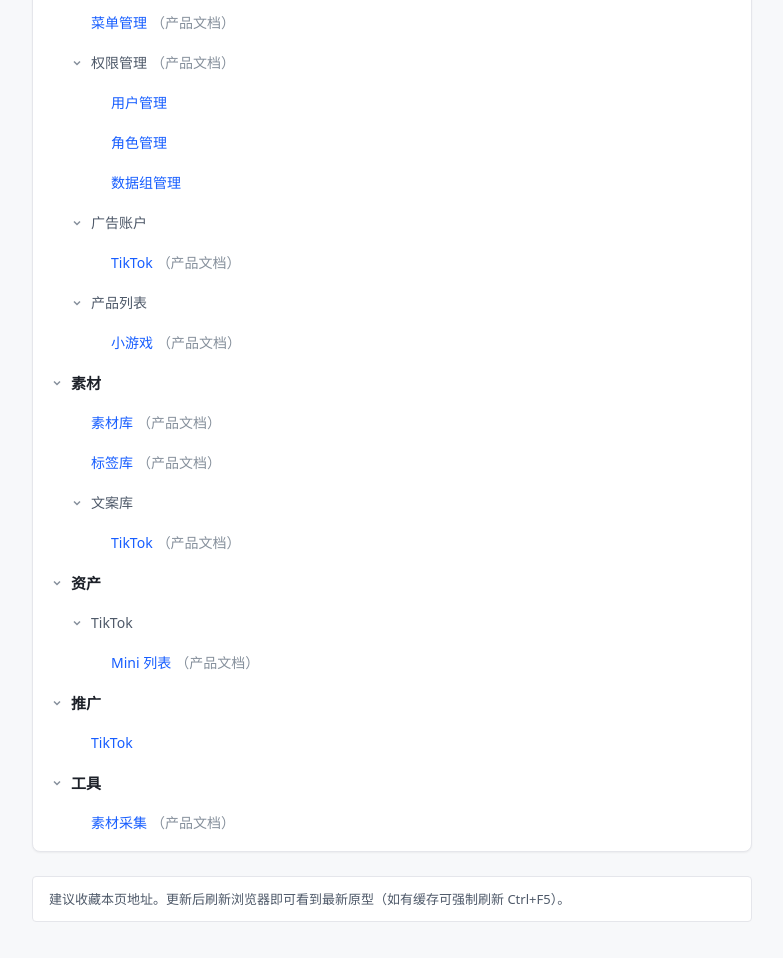
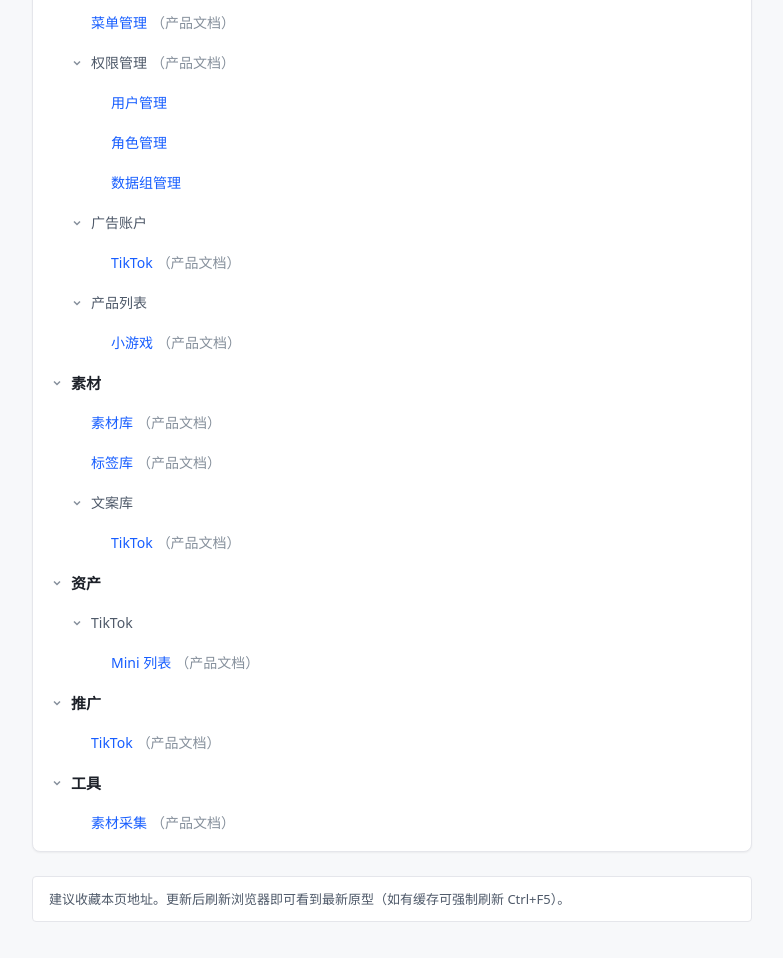
Before and after one commit to Liangxf08/wonder-ads-proto, a plain HTML site: page index.html in a window 1280 px wide. Shown: the part 290-1248 px from the top of the page, without its empty margins (248-1031 px from the left). Drawn offline with Linux system fonts and the light colour scheme.

Commit message:
Link the TikTok promotion product document on the preview directory.
Co-authored-by: Cursor <cursoragent@cursor.com>

```diff
--- a/index.html
+++ b/index.html
@@ -290,7 +290,7 @@
             <li class="tree-node">
               <div class="tree-row tree-row--leaf">
                 <span class="tree-spacer"></span>
-                <a class="tree-label tree-link" href="./tiktok-promotion.html" target="_blank" rel="noopener noreferrer">TikTok</a>
+                <span class="tree-label"><a class="tree-link" href="./tiktok-promotion.html" target="_blank" rel="noopener noreferrer">TikTok</a><a class="tree-doc" href="https://m0v1x0i131y.feishu.cn/wiki/MRVtwp6Hai5vyKkCbydc6iiunzg?from=from_copylink" target="_blank" rel="noopener noreferrer">（产品文档）</a></span>
               </div>
             </li>
           </ul>
```
